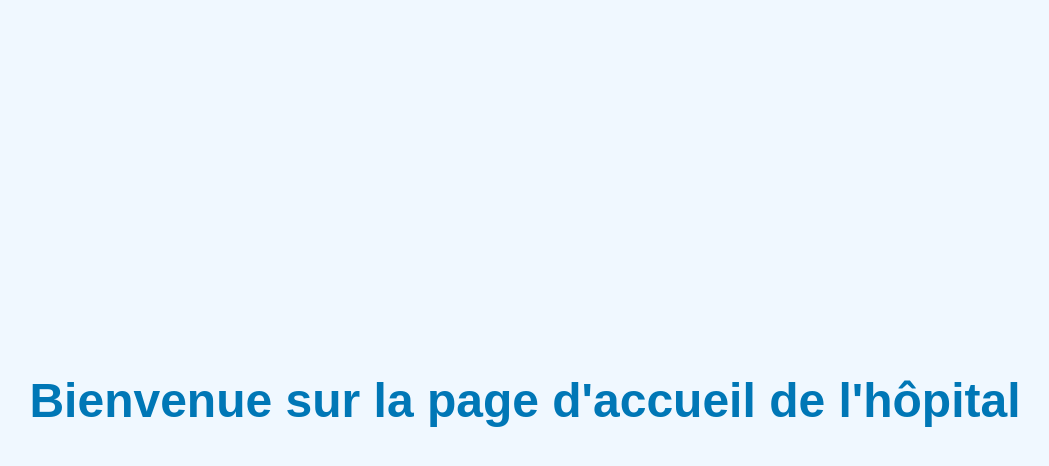
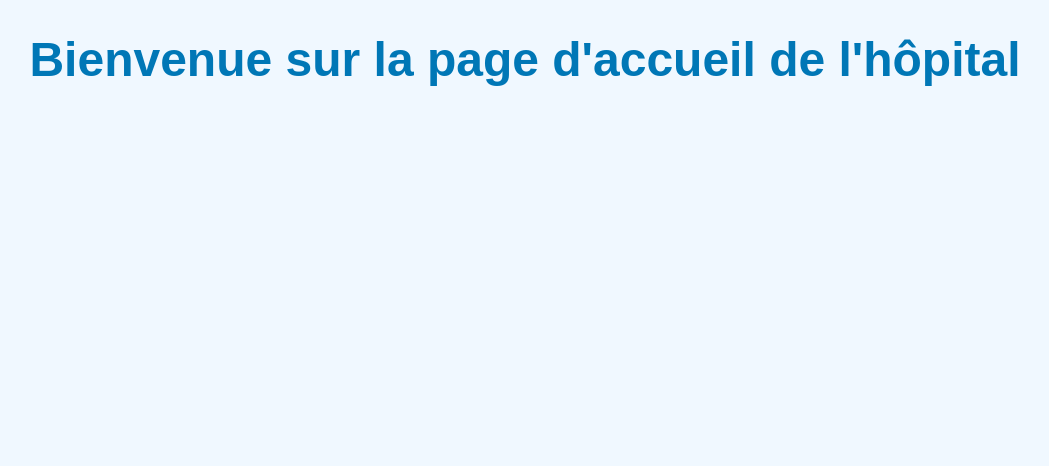
Before and after one commit to Mohaa922/serveurweb_Hopital, a plain HTML site: page index.html in a window 1280 px wide. Shown: the whole page, without its empty margins (115-1164 px from the left). Drawn offline with Linux system fonts and the light colour scheme.

Commit message:
Update index.html
Erreur volontaire pour tester la pipeline

```diff
--- a/index.html
+++ b/index.html
@@ -8,7 +8,7 @@
                   body {
                       font-family: Arial, sans-serif;
                       background-color: #f0f8ff;
-                      display: flex;
+                      disply: flex;
                       justify-content: center;
                       align-items: center;
                       height: 100vh;
```
